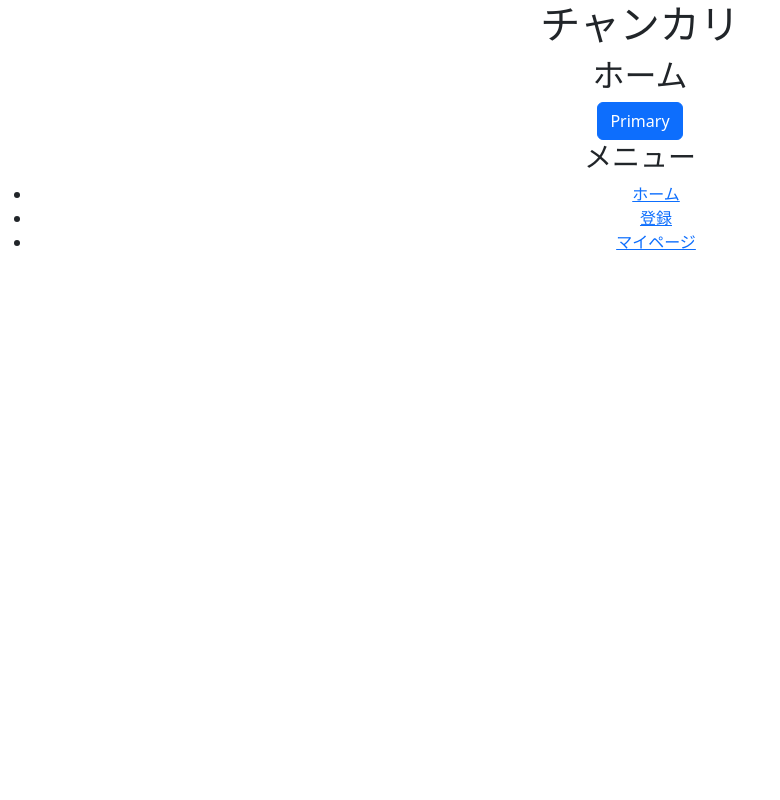
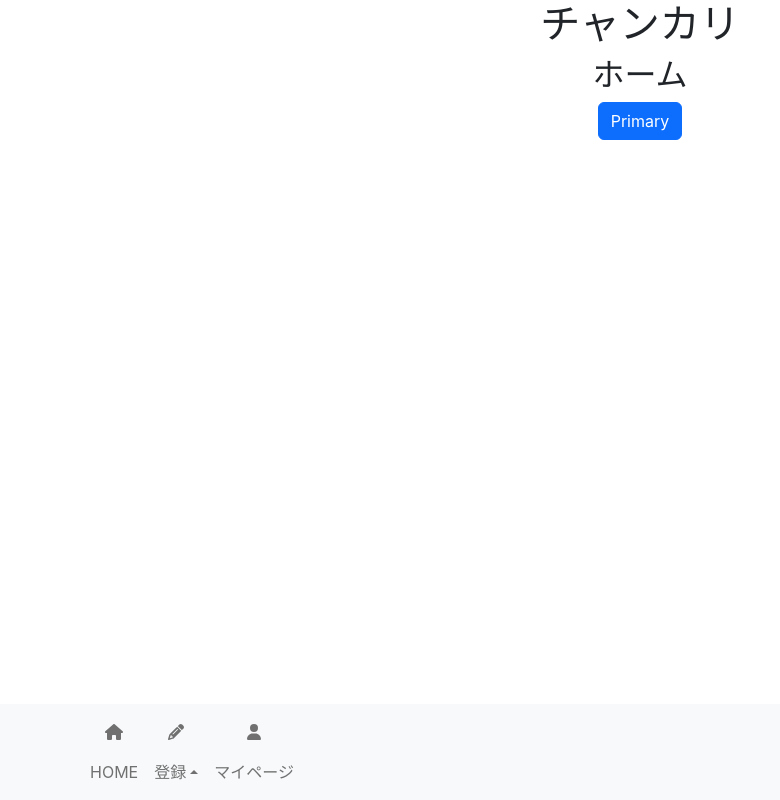
Before and after one commit to naoyuki1115/chan-kari, a React (Create React App) app in the folder frontend/docker-react/react/frontend/chan-kari/: page / in a window 1280 px wide. Shown: the whole page, without its empty margins (0-780 px from the left). Built offline with nearby package versions, Linux system fonts and the light colour scheme.

Commit message:
Add icom

```diff
--- a/frontend/docker-react/react/frontend/chan-kari/package.json
+++ b/frontend/docker-react/react/frontend/chan-kari/package.json
@@ -3,6 +3,9 @@
   "version": "0.1.0",
   "private": true,
   "dependencies": {
+    "@fortawesome/fontawesome-svg-core": "^6.2.1",
+    "@fortawesome/free-solid-svg-icons": "^6.2.1",
+    "@fortawesome/react-fontawesome": "^0.2.0",
     "@testing-library/jest-dom": "^5.16.5",
     "@testing-library/react": "^13.4.0",
     "@testing-library/user-event": "^13.5.0",
--- a/frontend/docker-react/react/frontend/chan-kari/src/App.css
+++ b/frontend/docker-react/react/frontend/chan-kari/src/App.css
@@ -1,3 +1,6 @@
+@import url("https://cdn.jsdelivr.net/npm/bootstrap-icons@1.8.0/font/bootstrap-icons.css");
+
+
 .App {
   text-align: center;
 }
@@ -32,6 +35,7 @@
   from {
     transform: rotate(0deg);
   }
+
   to {
     transform: rotate(360deg);
   }
--- a/frontend/docker-react/react/frontend/chan-kari/src/App.jsx
+++ b/frontend/docker-react/react/frontend/chan-kari/src/App.jsx
@@ -3,6 +3,7 @@ import { Fragment } from "react";
 import ReactDOM from "react-dom"
 import './App.css';
 import Home from './component/Home';
+import NavBottom from './component/Navigation';
 
 export const App = () => {
   return (
@@ -10,6 +11,8 @@ export const App = () => {
       <div>
         <h1>チャンカリ</h1>
       </div>
+
+      <NavBottom />
 
       <Routes>
         <Route path="/" element={<Home />} />
@@ -21,21 +24,6 @@ export const App = () => {
         <Route path="/mypage" element={<Mypage />} />
       </Routes>
 
-      <dev className="menu">
-        <h3>メニュー</h3>
-        <ul>
-          <li>
-            <a href="/">ホーム</a>
-          </li>
-          <li>
-            <a href="/item_register">登録</a>
-          </li>
-          <li>
-            <a href="/mypage">マイページ</a>
-          </li>
-        </ul>
-
-      </dev>
     </div>
   );
 };
--- a/frontend/docker-react/react/frontend/chan-kari/src/component/Home.jsx
+++ b/frontend/docker-react/react/frontend/chan-kari/src/component/Home.jsx
@@ -4,6 +4,7 @@ function Home() {
     return (
         <dev>
             <h2>ホーム</h2>
+
             <Button variant="primary">Primary</Button>{/* ? */}
         </dev>
     );
--- /dev/null
+++ b/frontend/docker-react/react/frontend/chan-kari/src/component/Navigation.css
@@ -0,0 +1 @@
+@import url("https://cdn.jsdelivr.net/npm/bootstrap-icons@1.8.0/font/bootstrap-icons.css");
--- /dev/null
+++ b/frontend/docker-react/react/frontend/chan-kari/src/component/Navigation.jsx
@@ -0,0 +1,56 @@
+import Container from 'react-bootstrap/Container';
+import Nav from 'react-bootstrap/Nav';
+import Navbar from 'react-bootstrap/Navbar';
+import NavDropdown from 'react-bootstrap/NavDropdown';
+import './Navigation.css';
+import { faHome } from "@fortawesome/free-solid-svg-icons";
+import { faPencil } from "@fortawesome/free-solid-svg-icons";
+import { faUser } from "@fortawesome/free-solid-svg-icons";
+
+import { FontAwesomeIcon } from "@fortawesome/react-fontawesome";
+import Dropdown from 'react-bootstrap/Dropdown';
+import NavItem from 'react-bootstrap/NavItem';
+import NavLink from 'react-bootstrap/NavLink';
+
+function NavBottom() {
+    const handleSelect = (eventKey) => alert(`selected ${eventKey}`);
+
+    return (
+        <Navbar bg="light" expand="lg" fixed='bottom'>
+            <Container>
+                <Navbar.Toggle aria-controls="basic-navbar-nav" />
+                <Navbar.Collapse id="basic-navbar-nav">
+
+                    <Nav className="me-auto">
+                        <Nav.Link href="/">
+                            <p><FontAwesomeIcon icon={faHome} /></p>
+                            HOME
+                        </Nav.Link>
+
+                        <Dropdown as={NavItem} drop='up'>
+                            <Dropdown.Toggle as={NavLink}>
+                                <p><FontAwesomeIcon icon={faPencil} /></p>
+                                登録
+                            </Dropdown.Toggle>
+                            <Dropdown.Menu>
+                                <Dropdown.Item href="/item_register">貸出品新規登録</Dropdown.Item>
+                                <Dropdown.Item>登録品リスト</Dropdown.Item>
+                            </Dropdown.Menu>
+                        </Dropdown>
+
+                        <Nav.Link href="/Mypage">
+                            <p><FontAwesomeIcon icon={faUser} /></p>
+                            マイページ
+                        </Nav.Link>
+
+
+                    </Nav>
+
+                </Navbar.Collapse>
+            </Container>
+        </Navbar>
+    );
+}
+
+//render(<NavDropdownExample />);
+export default NavBottom;
--- a/frontend/docker-react/react/frontend/chan-kari/src/index.css
+++ b/frontend/docker-react/react/frontend/chan-kari/src/index.css
@@ -1,3 +1,5 @@
+@import url("https://cdn.jsdelivr.net/npm/bootstrap-icons@1.8.0/font/bootstrap-icons.css");
+
 body {
   margin: 0;
   font-family: -apple-system, BlinkMacSystemFont, 'Segoe UI', 'Roboto', 'Oxygen',
--- a/frontend/docker-react/react/frontend/chan-kari/src/index.jsx
+++ b/frontend/docker-react/react/frontend/chan-kari/src/index.jsx
@@ -3,6 +3,8 @@ import ReactDOM from 'react-dom';
 import { BrowserRouter } from 'react-router-dom';
 import { App } from './App';
 import 'bootstrap/dist/css/bootstrap.min.css';
+import './index.css';
+
 
 ReactDOM.render(
 
@@ -11,6 +13,7 @@ ReactDOM.render(
   //</React.StrictMode>,
   <BrowserRouter>
     <App />
+
   </BrowserRouter>,
   document.getElementById('root')
 );
```
Also changed, not shown: 2 other files (tests, documents, lock files or other folders).
